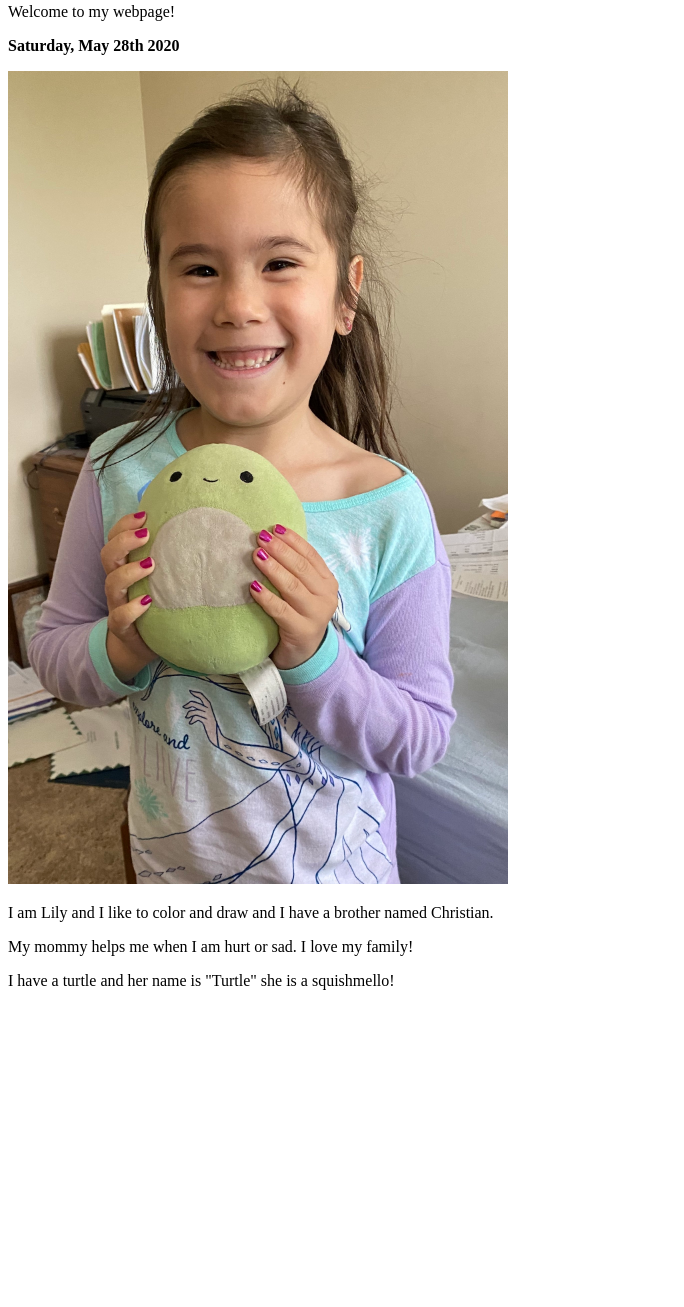
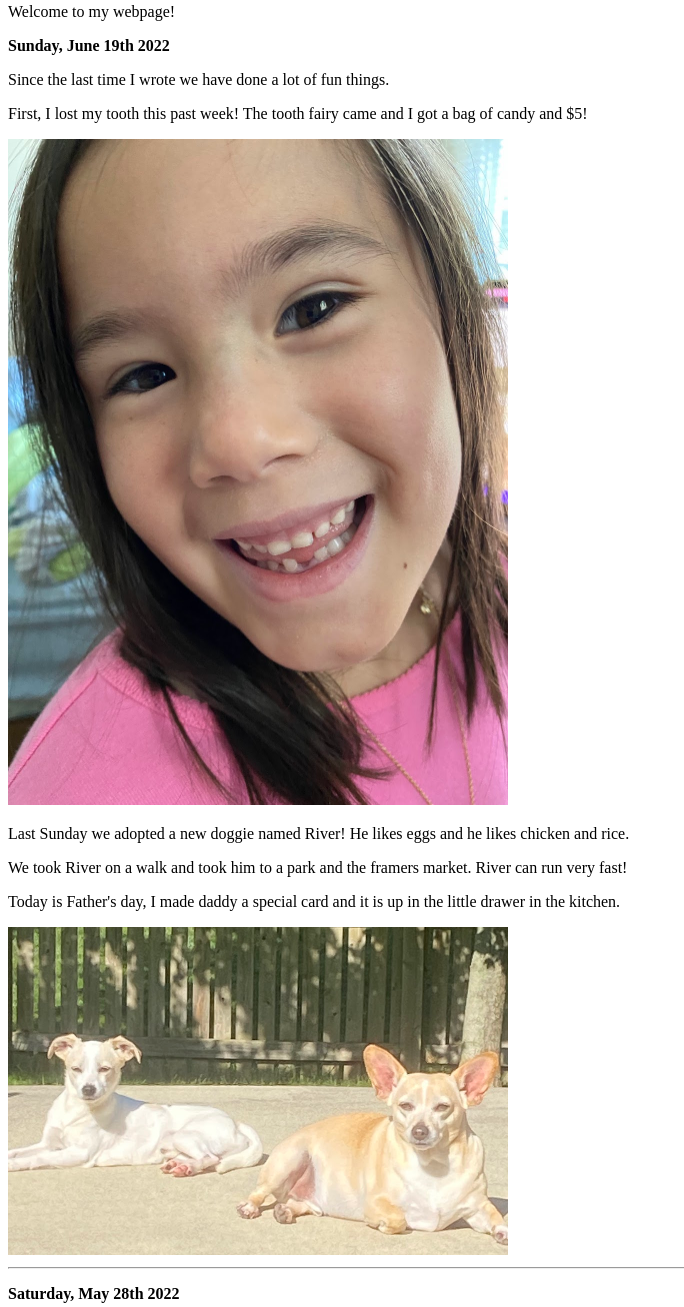
Before and after one commit to d3mcfadden/lily_page, a plain HTML site: page index.html in a window 1280 px wide. Shown: the part 77-1384 px from the top of the page, without its empty margins (0-684 px from the left). Before the commit the page ends 1083 px from the top, so only its background shows below. Drawn offline with Linux system fonts and the light colour scheme.

Commit message:
Add entry for June 19th 2022

```diff
--- a/index.html
+++ b/index.html
@@ -1,18 +1,48 @@
 <!DOCTYPE html>
 <html lang="en">
   <head>
-    <meta charset=UTF-8>
+    <meta charset="UTF-8" />
     <title>Welcome to Lily's webpage</title>
   </head>
   <body>
     <h1>Hi, my name is Lily McFadden!</h1>
     <p>Welcome to my webpage!</p>
 
-    <p><strong>Saturday, May 28th 2020</strong></p>
+    <div>
+      <p><strong>Sunday, June 19th 2022</strong></p>
+      <p>Since the last time I wrote we have done a lot of fun things.</p>
+      <p>First, I lost my tooth this past week! The tooth fairy came and I got a bag of candy and $5!</p>
+      <img
+        alt="I lost my first tooth!"
+        style="width: 100%; max-width: 500px;"
+        src="img/lost_tooth.jpg"
+      />
+      <p>Last Sunday we adopted a new doggie named River! He likes eggs and he likes chicken and rice.</p>
+      <p>We took River on a walk and took him to a park and the framers market. River can run very fast!</p>
+      <p>Today is Father's day, I made daddy a special card and it is up in the little drawer in the kitchen.</p>
 
-    <img style="width: 500px" src="./img/lily_turtle.jpg" alt="This is my turtle" />
-    <p>I am Lily and I like to color and draw and I have a brother named Christian.</p>
-    <p>My mommy helps me when I am hurt or sad. I love my family!</p>
-    <p>I have a turtle and her name is "Turtle" she is a squishmello!</p>
+      <img
+        alt="River and Ernie"
+        style="width: 100%; max-width: 500px;"
+        src="img/river_and_ernie.jpg"
+      />
+    </div>
+
+    <hr />
+
+    <div>
+      <p><strong>Saturday, May 28th 2022</strong></p>
+      <img
+        style="width: 500px"
+        src="img/lily_turtle.jpg"
+        alt="This is my turtle"
+      />
+      <p>
+        I am Lily and I like to color and draw and I have a brother named
+        Christian.
+      </p>
+      <p>My mommy helps me when I am hurt or sad. I love my family!</p>
+      <p>I have a turtle and her name is "Turtle" she is a squishmello!</p>
+    </div>
   </body>
 </html>
```
Also changed, not shown: img/lost_tooth.jpg (added), img/river_and_ernie.jpg (added).
